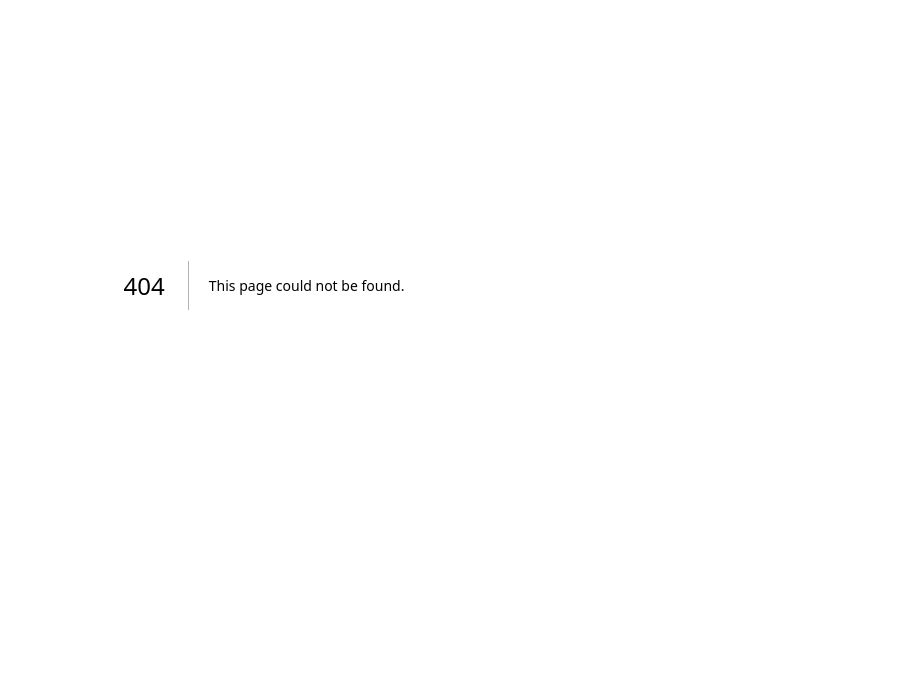
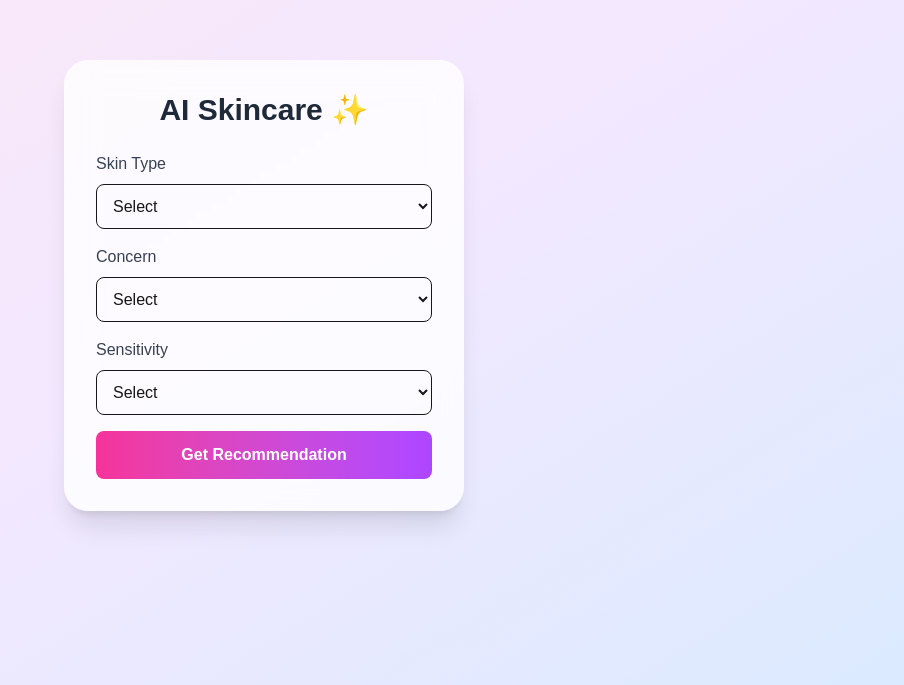
Before and after one commit to Lakshmitriveni25/ai-skincare-frontend, a Next.js app: page /quiz in a window 1280 px wide. Before the commit this address had no page. Shown: the part 115-800 px from the top of the page, without its empty margins (376-1280 px from the left). Built offline with nearby package versions, Linux system fonts and the light colour scheme.

Commit message:
frontend only

```diff
--- /dev/null
+++ b/app/quiz/page.js
@@ -0,0 +1,111 @@
+"use client";
+import { useState } from "react";
+
+export default function Quiz() {
+  const [form, setForm] = useState({
+    skin_type: "",
+    concern: "",
+    sensitivity: ""
+  });
+
+  const [result, setResult] = useState(null);
+
+  const handleSubmit = async () => {
+    try {
+      const res = await fetch("http://127.0.0.1:8000/recommend", {
+        method: "POST",
+        headers: {
+          "Content-Type": "application/json"
+        },
+        body: JSON.stringify(form)
+      });
+
+      const data = await res.json();
+      setResult(data);
+    } catch (error) {
+      alert("Error connecting to backend");
+    }
+  };
+
+  return (
+    <div className="min-h-screen bg-gradient-to-br from-pink-100 via-purple-100 to-blue-100 flex items-center justify-center">
+
+      <div className="bg-white/80 backdrop-blur-lg p-8 rounded-3xl shadow-xl w-[400px]">
+
+        <h1 className="text-3xl font-bold text-center mb-6 text-gray-800">
+          AI Skincare ✨
+        </h1>
+
+        {/* Skin Type */}
+        <label className="block mb-2 font-medium text-gray-700">
+          Skin Type
+        </label>
+        <select
+          className="w-full p-3 border rounded-lg mb-4 focus:outline-none focus:ring-2 focus:ring-pink-300"
+          onChange={(e) => setForm({ ...form, skin_type: e.target.value })}
+        >
+          <option value="">Select</option>
+          <option value="oily">Oily</option>
+          <option value="dry">Dry</option>
+          <option value="combination">Combination</option>
+        </select>
+
+        {/* Concern */}
+        <label className="block mb-2 font-medium text-gray-700">
+          Concern
+        </label>
+        <select
+          className="w-full p-3 border rounded-lg mb-4 focus:outline-none focus:ring-2 focus:ring-purple-300"
+          onChange={(e) => setForm({ ...form, concern: e.target.value })}
+        >
+          <option value="">Select</option>
+          <option value="acne">Acne</option>
+          <option value="pigmentation">Pigmentation</option>
+        </select>
+
+        {/* Sensitivity */}
+        <label className="block mb-2 font-medium text-gray-700">
+          Sensitivity
+        </label>
+        <select
+          className="w-full p-3 border rounded-lg mb-4 focus:outline-none focus:ring-2 focus:ring-blue-300"
+          onChange={(e) => setForm({ ...form, sensitivity: e.target.value })}
+        >
+          <option value="">Select</option>
+          <option value="yes">Yes</option>
+          <option value="no">No</option>
+        </select>
+
+        {/* Button */}
+        <button
+          onClick={handleSubmit}
+          className="w-full bg-gradient-to-r from-pink-500 to-purple-500 text-white py-3 rounded-lg font-semibold hover:opacity-90 transition"
+        >
+          Get Recommendation
+        </button>
+
+        {/* Result */}
+        {result && (
+          <div className="mt-6 bg-white p-4 rounded-xl shadow-md border">
+            <h2 className="text-lg font-semibold mb-2 text-gray-800">
+              Your Routine 🧴
+            </h2>
+
+            <div className="space-y-2">
+              <p className="text-gray-700">
+                <b>Cleanser:</b> {result.cleanser}
+              </p>
+              <p className="text-gray-700">
+                <b>Serum:</b> {result.serum}
+              </p>
+              <p className="text-gray-700">
+                <b>Moisturizer:</b> {result.moisturizer}
+              </p>
+            </div>
+          </div>
+        )}
+
+      </div>
+    </div>
+  );
+}
```
